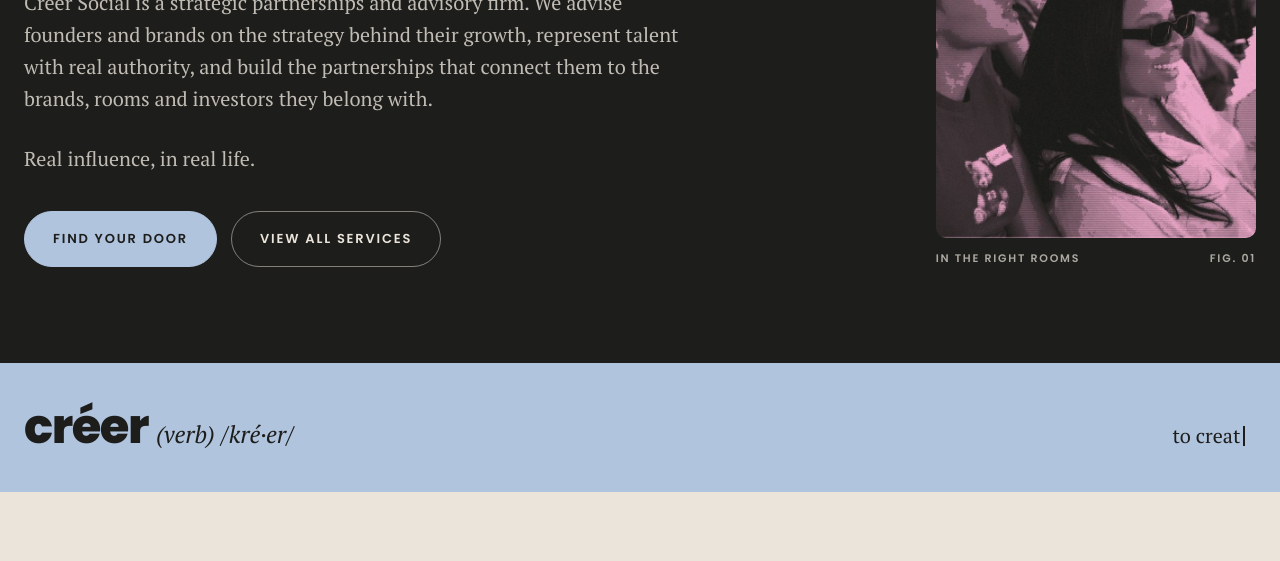
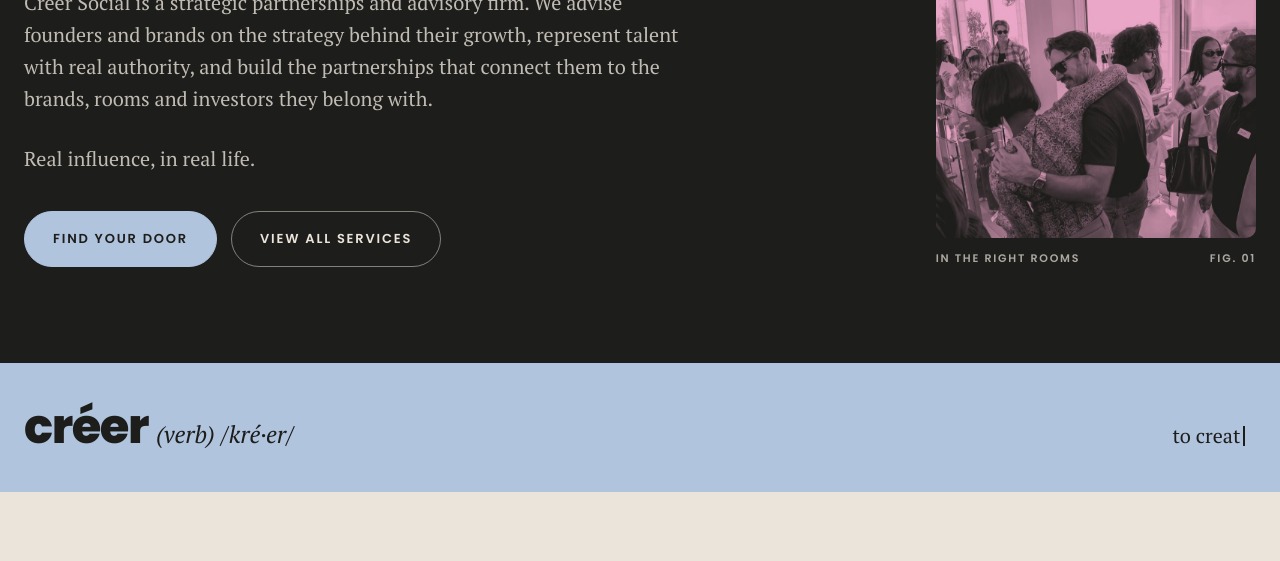
Before and after one commit to Creersocial/creersocial-website, a plain HTML site: page index.html in a window 1280 px wide. Shown: the part 539-1100 px from the top of the page. Drawn offline with Linux system fonts and the light colour scheme.

Commit message:
Homepage: swap hero photo for community crowd shot; update share image
Co-Authored-By: Claude Opus 5.5 <noreply@anthropic.com>
Claude-Session: https://claude.ai/code/session_0168A7wMLZ57NTNACJotmVo1

```diff
--- a/index.html
+++ b/index.html
@@ -10,7 +10,7 @@
 <meta property="og:title" content="Créer Social | Strategic Partnerships and Advisory Firm, Los Angeles">
 <meta property="og:description" content="Créer Social is a strategic partnerships and advisory firm. We advise founders and brands, represent talent with real authority, and build the partnerships that connect them to the brands, rooms and investors they belong with.">
 <meta property="og:url" content="https://creersocial.com/">
-<meta property="og:image" content="https://creersocial.com/assets/img/duo_pink.jpg">
+<meta property="og:image" content="https://creersocial.com/assets/img/rooms_pink.jpg">
 <meta name="theme-color" content="#1D1D1B">
 <link rel="icon" href="favicon.png" type="image/png">
 <link rel="apple-touch-icon" href="assets/logo/apple-touch-icon.png">
@@ -68,7 +68,7 @@
 <div class="btns"><a class="btn" href="/find-your-door">Find your door</a><a class="btn ghost" href="/services">View all services</a></div>
 </div>
 <div class="side">
-<img class="photo" style="height:300px" src="assets/img/duo_pink.jpg" alt="Guests laughing together at an event" width="1400" height="933">
+<img class="photo" style="height:300px" src="assets/img/rooms_pink.jpg" alt="Guests greeting each other at a Créer Social gathering" width="1200" height="800">
 <div class="caption"><span>In the right rooms</span><span>Fig. 01</span></div>
 </div>
 </div>
```
Also changed, not shown: 404.html (+1 -1 lines), about.html (+1 -1 lines), contact.html (+1 -1 lines), find-your-door.html (+1 -1 lines), services.html (+1 -1 lines), work.html (+1 -1 lines), assets/img/rooms_pink.jpg (added).
